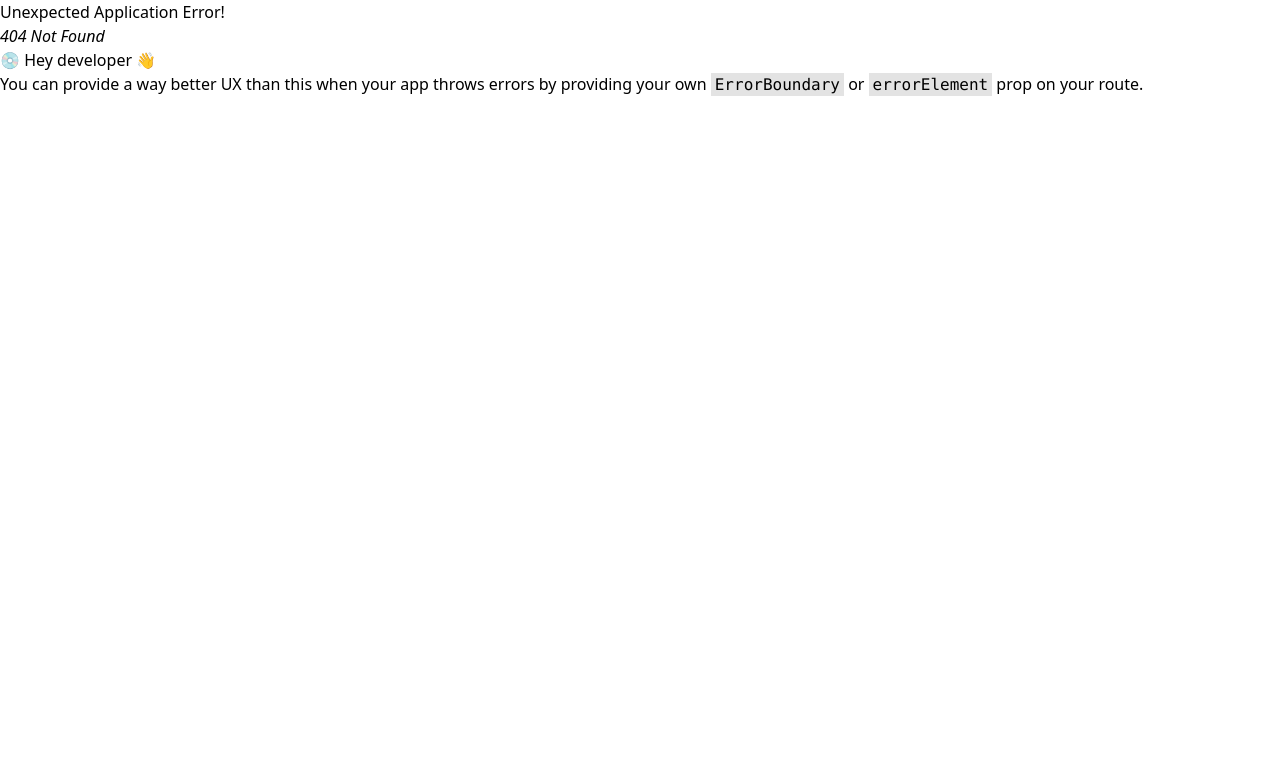
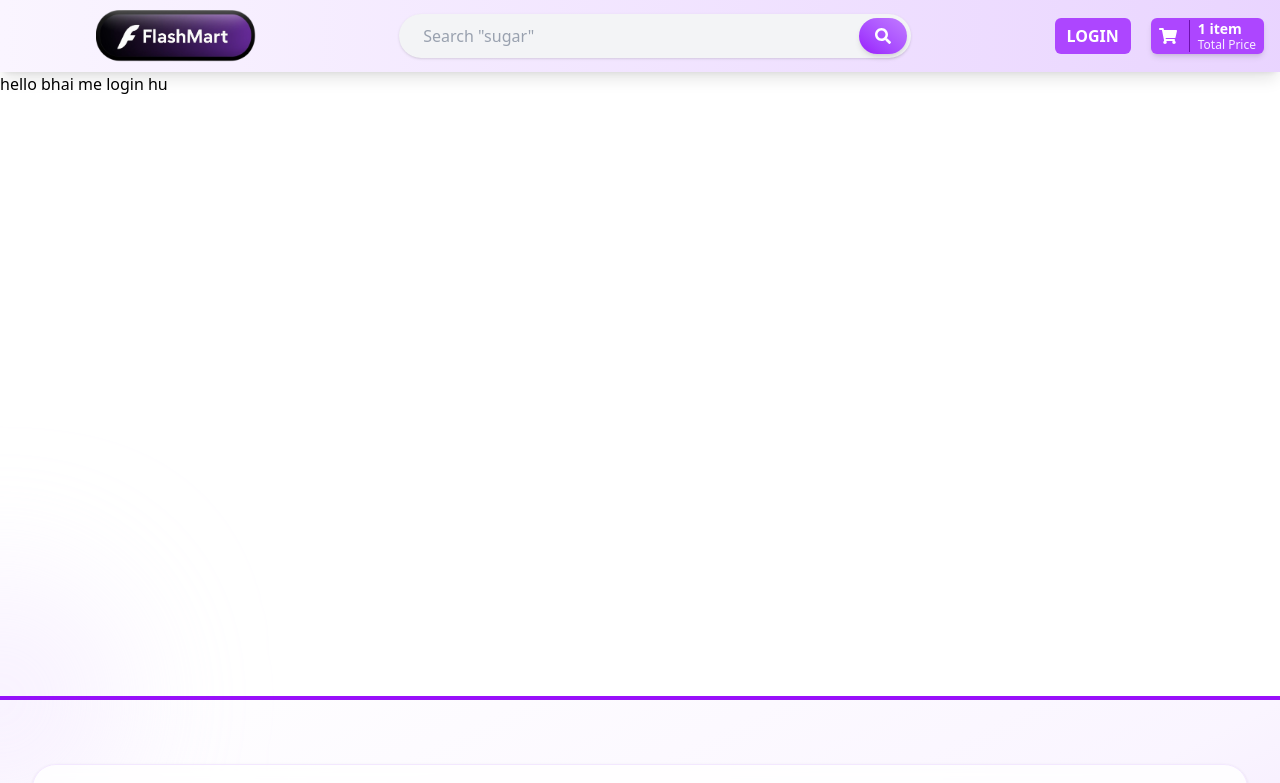
Before and after one commit to Vivekshrivastava1912/FlashMart1, a React (Vite) app in the folder client/: page /Login in a window 1280 px wide. Before the commit this address had no page. Shown: the top 783 px of the page. Built offline with nearby package versions, Linux system fonts and the light colour scheme.

Commit message:
LoginPage_Adding

```diff
--- a/client/src/component/Header.jsx
+++ b/client/src/component/Header.jsx
@@ -4,6 +4,8 @@ import Search from './Search'
 import { Link, useLocation } from 'react-router-dom';
 import { FaUserCircle } from "react-icons/fa";
 import useMobile from '../hooks/useMobile';
+import { FaShoppingCart } from "react-icons/fa";
+import login from '../pages/login';
 
 const Header = () => {
   const [isMobile] = useMobile()
@@ -17,9 +19,11 @@ const Header = () => {
       <header className='h-20 lg:h-18 md:h-18 shadow-lg sticky top-0 z-40 bg-linear-to-r from-purple-50 to-purple-200 flex flex-col justify-center'>
 
         {/* TOP ROW: Logo and User Icon - Yeh section ab mobile search page par hide ho jayega */}
-        { !(isSearchPage && isMobile) && (
+        {!(isSearchPage && isMobile) && (
           <div className='container mx-auto flex items-center justify-between px-4 md:px-4 gap-2 md:gap-4'>
 
+
+            {/* ye logo ka section hai */}
             <div className='flex items-center shrink-0 md:pl-20'>
               <Link to="/">
                 <img src={logo}
@@ -28,11 +32,78 @@ const Header = () => {
               </Link>
             </div>
 
+
+
             {/* Search bar for Desktop only */}
             <div className='hidden lg:flex flex-1 max-w-lg'>
               <Search />
             </div>
 
+
+
+            {/* ye login or card botton ka section hai for desktop */}
+            <div className='hidden md:flex items-center gap-5 shrink-0'>
+
+              {/* login button */}
+              <Link
+                to={"Login"}
+                className="relative px-3 py-1.5 bg-purple-500 text-white font-black  uppercase rounded-md
+             transition-all duration-300
+             hover:bg-purple-500  group inline-block text-center"
+                onClick={(e) => {
+                  e.preventDefault(); // Turant redirect hone se rokta hai
+                  const target = e.currentTarget;
+                  const destination = target.getAttribute('href');
+
+                  // Intense Shaking Animation
+                  target.style.animation = "superShake 1s cubic-bezier(.36,.07,.19,.97) both";
+
+                  // 2 second baad redirect
+                  setTimeout(() => {
+                    window.location.href = destination;
+                  }, 800);
+                }}
+              >
+                <div className="relative inline-block">
+                  Login
+                  {/* Animated Underline */}
+                  <div className="absolute left-0 w-0 h-1 bg-purple-50 transition-all duration-500 group-hover:w-full"></div>
+                </div>
+
+                <style>{`
+    @keyframes superShake {
+      0%, 100% { transform: translateX(0); }
+      10%, 30%, 50%, 70%, 90% { transform: translateX(-10px) rotate(-3deg); }
+      20%, 40%, 60%, 80% { transform: translateX(10px) rotate(3deg); }
+    }
+  `}</style>
+              </Link>
+
+              {/* ye card or item ala botton */}
+              <button className="flex items-center gap-3 bg-purple-500 text-white px-2 py-0.5 rounded-md hover:bg-green-600 transition-all duration-300 shadow-md group active:scale-95">
+                {/* react ka gadi wala icon */}
+                <div className="flex items-center justify-center">
+                  <FaShoppingCart size={18} className="text-white group-hover:rotate-12 transition-transform duration-300" />
+                </div>
+
+
+                {/* ye jaya card or item likhe hua hai  */}
+                <div className="text-left border-l border-purple-800 pl-2">
+                  <p className="text-sm font-bold leading-tight">
+                    1 item
+                  </p>
+                  <p className="text-xs font-medium opacity-90 leading-tight">
+                    Total Price
+                  </p>
+                </div>
+
+              </button>
+            </div>
+
+
+
+
+            {/* user icon only displayin mobile version */}
             <div className='lg:hidden flex items-center shrink-0 cursor-pointer'>
               <div className='text-purple-500 transition-all duration-300 ease-in-out
                               hover:text-purple-500 hover:scale-110 hover:-rotate-12
@@ -42,6 +113,9 @@ const Header = () => {
             </div>
           </div>
         )}
+
+
+
 
         {/* BOTTOM ROW: Search bar for Mobile only */}
         <div className='lg:hidden mt-2 ml-2 mr-2'>
--- /dev/null
+++ b/client/src/pages/Login.jsx
@@ -0,0 +1,12 @@
+import React from 'react'
+
+const login = () => {
+  return (
+    <div>
+hello bhai me login hu
+
+    </div>
+  )
+}
+
+export default login
--- /dev/null
+++ b/client/src/pages/Register.jsx
@@ -0,0 +1,12 @@
+import React from 'react'
+
+const Register = () => {
+  return (
+    <div>
+me register page hu
+
+    </div>
+  )
+}
+
+export default Register
```
Also changed, not shown: client/src/route/index.jsx (+10 -0 lines).
